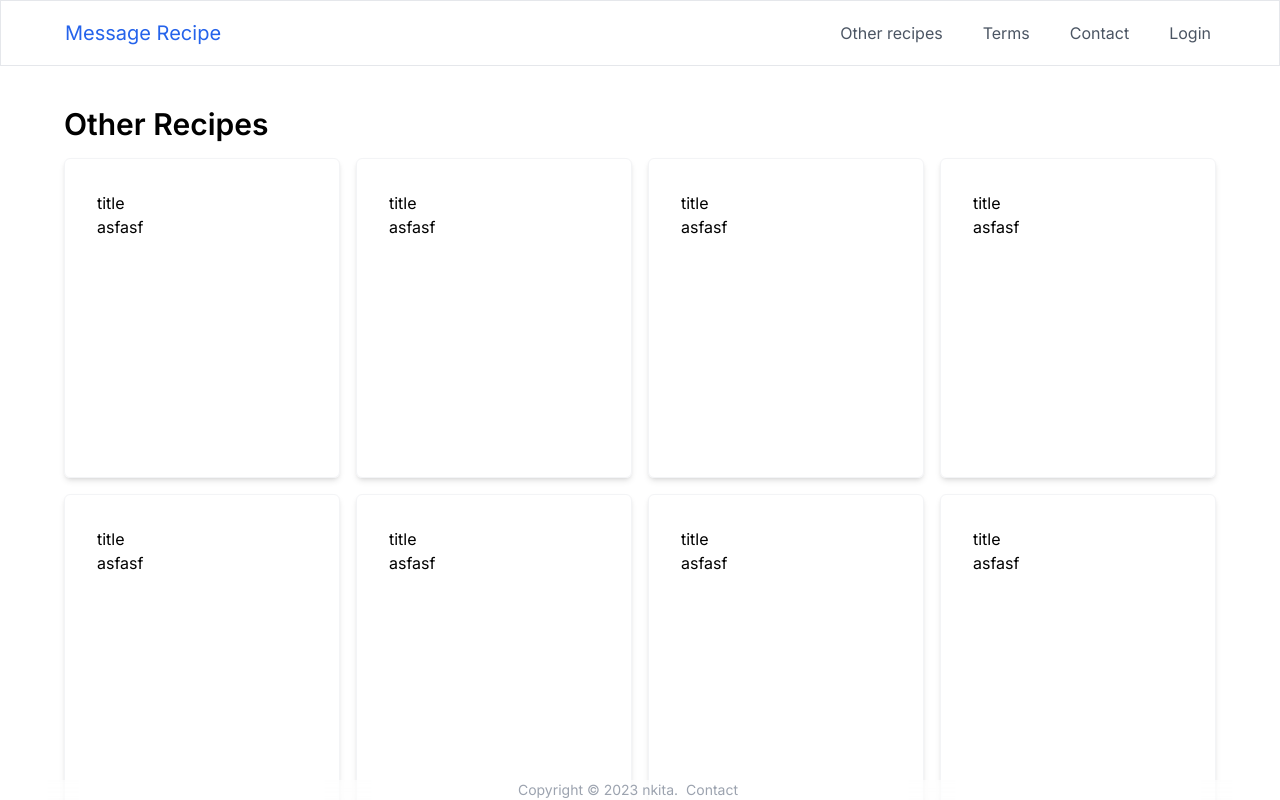
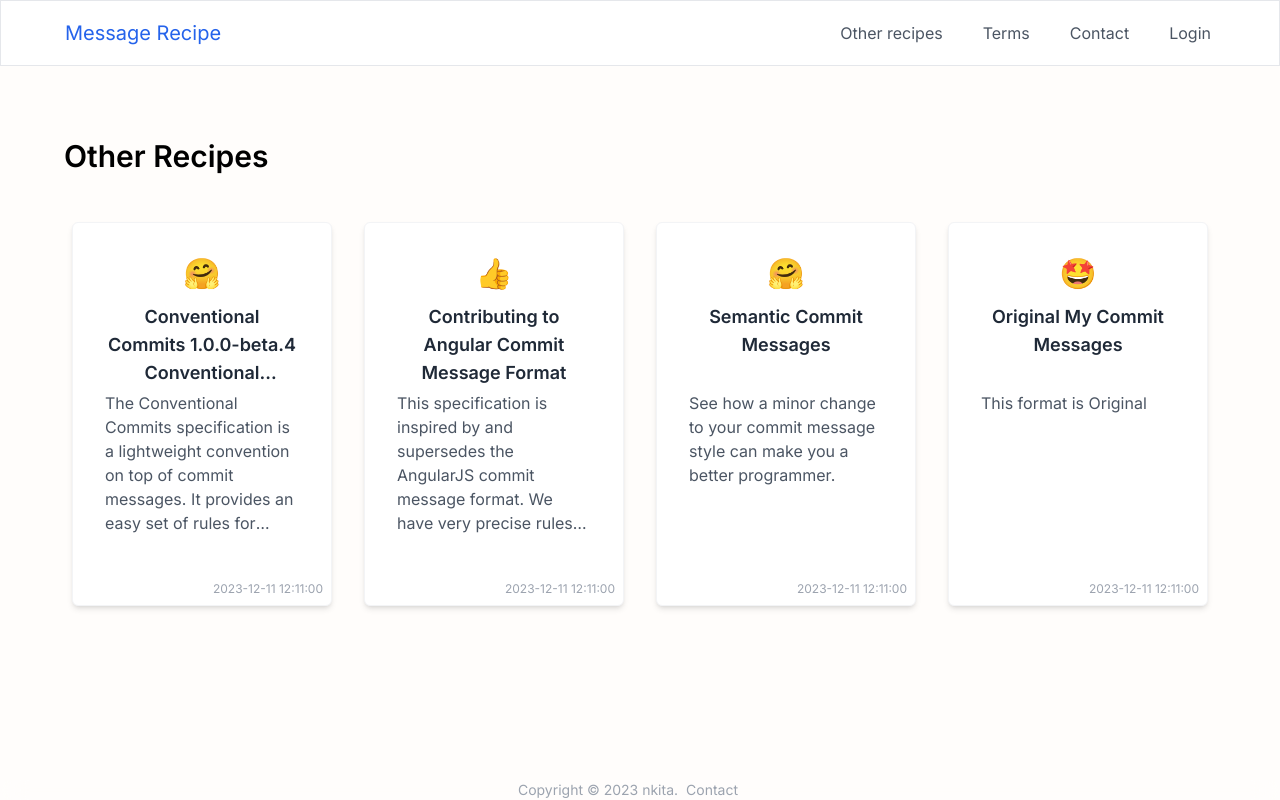
Before and after one commit to nkita/commit-message-strategy, a Next.js app: page /list in a window 1280 px wide. Shown: the top 800 px of the page. Built offline with nearby package versions, Linux system fonts and the light colour scheme.

Commit message:
fix: modify the List page layout adjustments

```diff
--- a/src/app/[id]/page.tsx
+++ b/src/app/[id]/page.tsx
@@ -94,7 +94,6 @@ export default function Home() {
         </div>
         <div><Toaster /></div>
       </main >
-      <Footer />
     </>
   )
 }
--- a/src/app/layout.tsx
+++ b/src/app/layout.tsx
@@ -2,6 +2,7 @@ import type { Metadata } from 'next'
 import { Inter } from 'next/font/google'
 import './globals.css'
 import { Header } from '@/components/header';
+import { Footer } from '@/components/footer';
 
 const inter = Inter({ subsets: ['latin'] })
 
@@ -17,9 +18,10 @@ export default function RootLayout({
 }) {
   return (
     <html lang="en">
-      <body className={`${inter.className}`}>
+      <body className={`${inter.className} bg-orange-50/20`}>
         <Header />
         {children}
+        <Footer />
       </body>
     </html>
   )
--- a/src/app/list/page.tsx
+++ b/src/app/list/page.tsx
@@ -9,42 +9,66 @@ export default function Home() {
 
     return (
         <>
-            <main className="flex pt-10 px-16 justify-center">
+            <main className="flex py-10 px-16 justify-center h-full">
                 <div className='w-[1280px]'>
-                    <h1 className="font-semibold text-3xl">Other Recipes</h1>
-                    <section className="grid grid-cols-1 gap-4 pt-4 px2 lg:grid-cols-4 md:grid-cols-3 sm:grid-cols-2">
-                        <Card />
-                        <Card />
-                        <Card />
-                        <Card />
-                        <Card />
-                        <Card />
-                        <Card />
-                        <Card />
-                        <Card />
-                        <Card />
-                        <Card />
-                        <Card />
-                        <Card />
-                        <Card />
-                        <Card />
+                    <h1 className="font-semibold text-3xl py-8">Other Recipes</h1>
+                    <section className="grid grid-cols-1 gap-8 pt-4 px-2  xl:grid-cols-4 md:grid-cols-3">
+                        <Card
+                            emoji="🤗"
+                            title="Conventional Commits 1.0.0-beta.4 Conventional Commits 1.0.0-beta.4 Conventional Commits 1.0.0-beta.4"
+                            description="The Conventional Commits specification is a lightweight convention on top of commit messages. It provides an easy set of rules for creating an explicit commit history; which makes it easier to write automated tools on top of. This convention dovetails with SemVer, by describing the features, fixes, and breaking changes made in commit messages."
+                            updateAt="2023-12-11 12:11:00"
+                        />
+                        <Card
+                            emoji="👍"
+                            title="Contributing to Angular Commit Message Format"
+                            description="This specification is inspired by and supersedes the AngularJS commit message format. We have very precise rules over how our Git commit messages must be formatted. This format leads to easier to read commit history."
+                            updateAt="2023-12-11 12:11:00"
+                        />
+                        <Card
+                            emoji="🤗"
+                            title="Semantic Commit Messages"
+                            description="See how a minor change to your commit message style can make you a better programmer."
+                            updateAt="2023-12-11 12:11:00"
+                        />
+                        <Card
+                            emoji="🤩"
+                            title="Original My Commit Messages "
+                            description="This format is Original"
+                            updateAt="2023-12-11 12:11:00"
+                        />
                     </section>
                 </div>
             </main >
-            <Footer />
         </>
     )
 }
 
 
-const Card = () => {
+const Card = (
+    {
+        emoji,
+        title,
+        description,
+        updateAt
+    }: {
+        emoji: string
+        title: string
+        description: string
+        updateAt: string
+    }
+) => {
 
     return (
-        <a className="p-8  min-w-[100px] h-[320px] shadow-md rounded-md border border-gray-100 overflow-hidden hover:bg-blue-50 hover:border-blue-300 hover:cursor-pointer">
-            <h1>title</h1>
-            <div>
-                asfasf
+        <a className="hover:shadow-none  bg-white shadow-md rounded-md border border-gray-100 hover:bg-blue-50 hover:border-blue-300 hover:cursor-pointer ease-in duration-200">
+            <div className="p-8 h-[300px] md:h-[350px] ">
+                <div className="text-3xl text-center ">{emoji}</div>
+                <div className="h-[70px] md:h-[100px] font-semibold  text-lg text-gray-800 text-center py-3 line-clamp-2 md:line-clamp-3">
+                    <h1>{title}</h1>
+                </div>
+                <div className="text-gray-600 text-base line-clamp-6">{description}</div>
             </div>
+            <div className="text-xs text-gray-400 p-2 text-right">{updateAt}</div>
         </a>
     )
 }
--- a/src/components/header.tsx
+++ b/src/components/header.tsx
@@ -16,7 +16,7 @@ export const Header = () => {
                 <div className={`${isOpen ? "" : "hidden"} w-full md:block md:w-auto`} id="navbar-default">
                     <ul className="text-md flex flex-col p-4 md:p-0 mt-4 border border-blue-100 rounded-lg md:bg-opacity-0 md:flex-row md:space-x-8 rtl:space-x-reverse md:mt-0 md:border-0">
                         <li>
-                            <ExLink href={"#"} value={"Other recipes"} />
+                            <ExLink href={"/list"} value={"Other recipes"} />
                         </li>
                         <li>
                             <ExLink href={"#"} value={"Terms"} />
```
